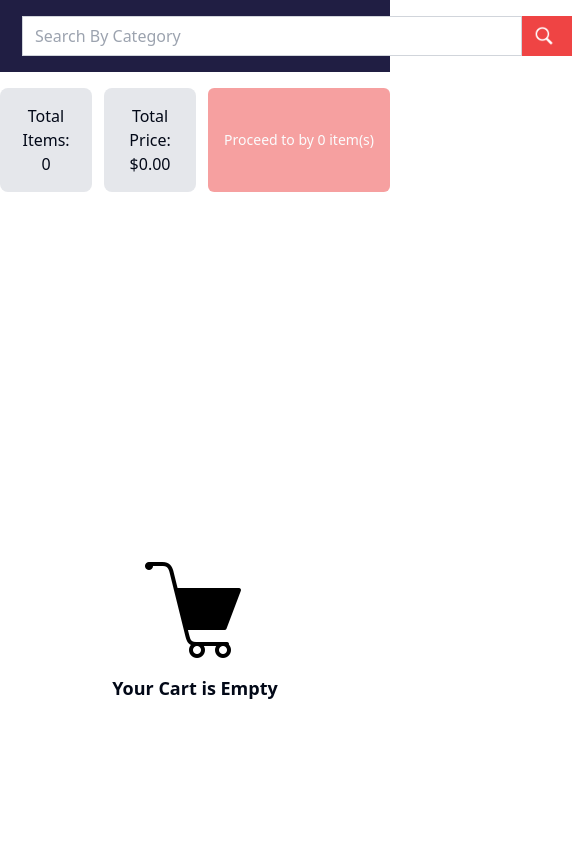
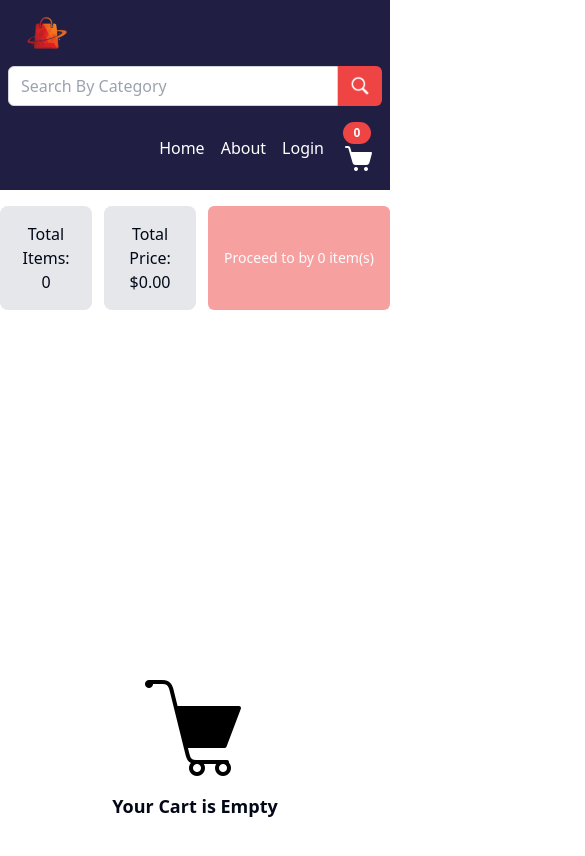
Before and after one commit to Jenat14/Shopping_Cart, a React (Vite) app: page /Cart in a window 390 px wide. Shown: the top 856 px of the page, 585 px wide, since content can reach past the window. Built offline with nearby package versions, Linux system fonts and the light colour scheme; what ldrs would draw is missing.

Commit message:
Responsive styling

```diff
--- a/src/components/CartData.tsx
+++ b/src/components/CartData.tsx
@@ -21,10 +21,10 @@ export default function CartData({ cartProducts }: CartDataProps) {
   }, [cartProducts, totalItems]);
   return (
     <div className="text-center flex gap-3 justify-evenly my-4">
-      <div className="bg-gray-200 w-[400px] p-4 rounded-lg">
+      <div className="bg-gray-200 content-center w-[400px] p-4 rounded-lg">
         <p>Total Items: {totalItems}</p>
       </div>
-      <div className="bg-gray-200 w-[400px] p-4 rounded-lg">
+      <div className="bg-gray-200 content-center w-[400px] p-4 rounded-lg">
         <p>Total Price: ${totalPrice.toFixed(2)}</p>
       </div>
       <Button
--- a/src/components/CartProduct.tsx
+++ b/src/components/CartProduct.tsx
@@ -49,7 +49,7 @@ export default function cartProduct() {
     <>
       <CartData cartProducts={cartProducts} />
       {selectedProduct && (
-        <div className="fixed bg-white shadow-lg border p-5 rounded-lg left-[300px] top-[70px] w-[700px] h-[500px]  z-50">
+      <div className="fixed bg-white shadow-lg border p-5 rounded-lg left-1/2 top-1/2 transform -translate-x-1/2 -translate-y-1/2 w-full max-w-[90%] md:max-w-[700px] h-auto md:h-[500px] z-50">
           <Detail product={selectedProduct} />
           <Button variant="default" onClick={() => setSelectedProduct(null)}>
             Close
--- a/src/components/Detail.tsx
+++ b/src/components/Detail.tsx
@@ -10,22 +10,23 @@ type Product = {
 type DetailProps = {
   product: Product;
 };
+
 export default function Detail({ product }: DetailProps) {
   return (
-    <div className="container p-2">
-      <div className="flex gap-3">
+    <div className="container p-2 mx-auto">
+      <div className="flex flex-col md:flex-row gap-3">
         <img
           src={product.image}
           alt={product.title}
-          className="w-[300px] h-[400px]"
+          className="w-full max-w-[200px] h-[200px] md:max-w-[300px] md:h-[400px] object-contain mx-auto md:mx-0"
         />
-        <div>
-          <h2 className="font-bold text-xl mb-4">{product.title}</h2>
-          <p>Category: {product.category}</p>
-          <p className="text-justify my-4 max-h-[200px] overflow-y-auto">
+        <div className="mt-4 md:mt-0">
+          <h2 className="font-bold text-lg md:text-xl mb-2 md:mb-4">{product.title}</h2>
+          <p className="text-sm md:text-base">Category: {product.category}</p>
+          <p className="text-sm md:text-base text-justify my-2 md:my-4 max-h-[150px] md:max-h-[200px] overflow-y-auto">
             {product.description}
           </p>
-          <p className="text-lg font-bold">Price: ${product.price}</p>
+          <p className="text-base md:text-lg font-bold">Price: ${product.price}</p>
         </div>
       </div>
     </div>
--- a/src/components/NavBar.tsx
+++ b/src/components/NavBar.tsx
@@ -3,43 +3,47 @@ import { Badge } from "@/components/ui/badge";
 import Logo from "../assets/logo.png";
 import Searching from "../assets/Search.png";
 import Cart from "../assets/cart.png";
+
 function NavBar() {
   return (
     <>
-      <div className="container content-center p-2 bg-[#201E43] flex items-center">
-        <div className="self-center ml-3.5">
+      <div className="container mx-auto p-2 bg-[#201E43] flex items-center flex-wrap">
+        <div className="self-center ml-3.5 flex-shrink-0">
           <a href="#">
-            <img className="w-[70px]" src={Logo}></img>
+            <img className="w-[50px] md:w-[70px]" src={Logo} alt="Logo" />
           </a>
         </div>
-        <div className="w-[1000px] flex justify-center">
+
+        <div className="flex-grow w-full md:w-auto flex justify-center my-2 md:my-0">
           <input
             type="text"
             id="items"
-            className="px-3 py-2 border border-gray-300 w-[500px] h-[40px]"
+            className="px-3 py-2 border border-gray-300 w-full md:w-[500px] h-[40px] rounded-l-md"
             placeholder="Search By Category"
           />
-          <button className="bg-destructive h-[40px] w-[50px]">
-            <img className="h-[20px] ml-3 w-[auto]" src={Searching} />
+          <button className="bg-destructive h-[40px] w-[50px] rounded-r-md">
+            <img className="h-[20px] mx-auto w-[auto]" src={Searching} alt="Search" />
           </button>
         </div>
-        <div className="content-center mr-3 flex items-center text-white">
-          <Link to="/" className="m-4 hover:text-zinc-400">
+
+        <div className="flex sm:justify-evenly justify-end w-full md:w-auto content-center text-white">
+          <Link to="/" className="m-2 content-center md:m-4 hover:text-zinc-400">
             Home
           </Link>
-          <a href="#" className="m-4 hover:text-zinc-400">
+          <a href="#" className="m-2 content-center md:m-4 hover:text-zinc-400">
             About
           </a>
-          <a href="#" className="m-4 hover:text-zinc-400">
+          <a href="#" className="m-2 content-center md:m-4 hover:text-zinc-400">
             Login
           </a>
-          <Link to="/Cart" className="w-[30px] h-[30px">
+          <Link to="/Cart" className="flex flex-col items-center m-2 md:m-4 hover:text-zinc-400">
             <Badge variant="destructive">0</Badge>
-            <img src={Cart} />
+            <img src={Cart} alt="Cart" className="ml-1 w-[30px] h-[30px]" />
           </Link>
         </div>
       </div>
     </>
   );
 }
+
 export default NavBar;
--- a/src/components/Product.tsx
+++ b/src/components/Product.tsx
@@ -51,12 +51,12 @@ export default function Product() {
 
     return (
         <div className="container p-5 relative">
-            {selectedProduct && (
-                <div className="fixed bg-white shadow-lg border p-5 rounded-lg left-[300px] top-[70px] w-[700px] h-[500px]  z-50">
-                        <Detail product={selectedProduct} />
-                        <Button variant="default" onClick={() => setSelectedProduct(null)}>
-                                Close
-                        </Button>
+             {selectedProduct && (
+                <div className="fixed bg-white shadow-lg border p-5 rounded-lg left-1/2 top-1/2 transform -translate-x-1/2 -translate-y-1/2 w-full max-w-[90%] md:max-w-[700px] h-auto md:h-[500px] z-50">
+                    <Detail product={selectedProduct} />
+                    <Button variant="default" onClick={() => setSelectedProduct(null)} className="mt-4">
+                        Close
+                    </Button>
                 </div>
             )}
 
```
